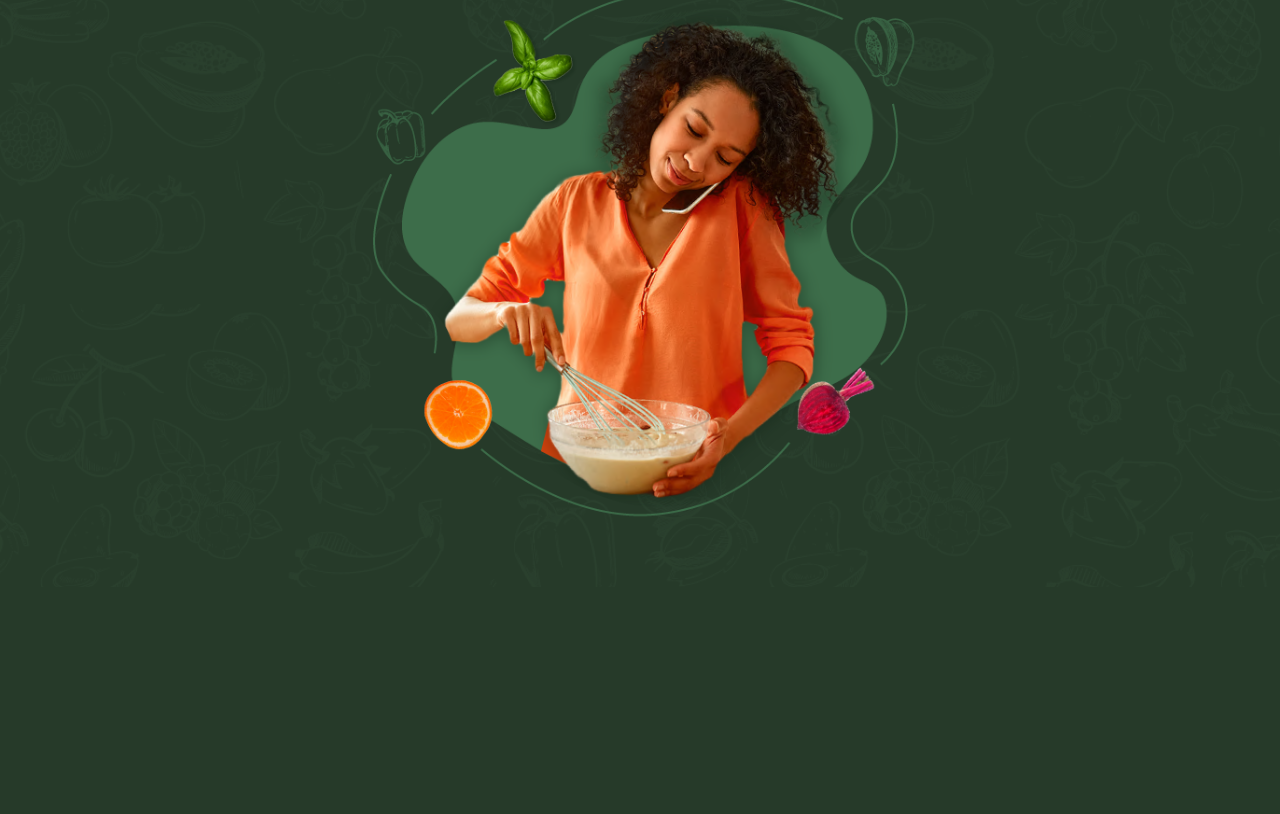
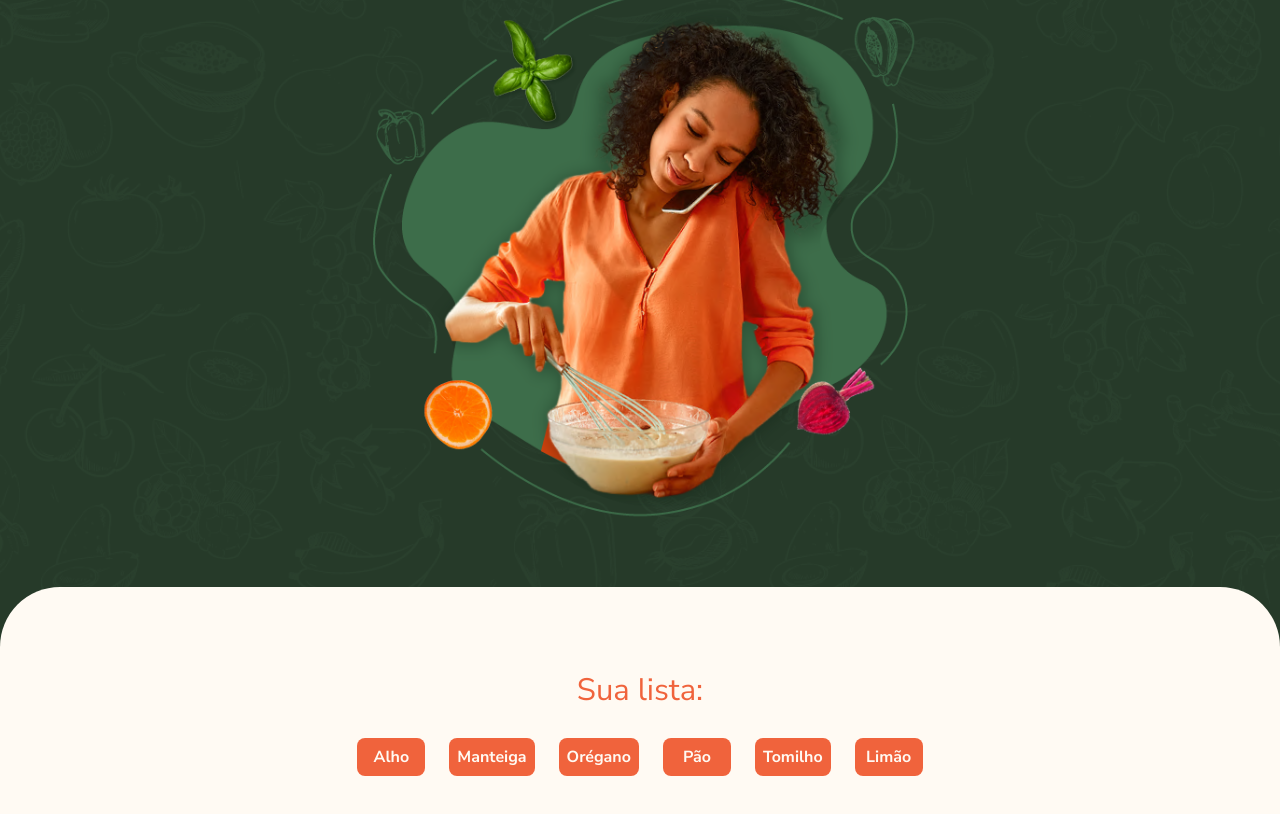
Before and after one commit to othiagobrito/vue-alura-graduation, a Vue app: page / in a window 1280 px wide. Shown: the part 444-1258 px from the top of the page. Before the commit the page ends 1031 px from the top, so only its background shows below. Built offline with nearby package versions, Linux system fonts and the light colour scheme.

Commit message:
v-for loop

```diff
--- a/src/App.vue
+++ b/src/App.vue
@@ -1,14 +1,18 @@
 <script lang="ts">
   import Banner from '@components/Banner.vue';
+  import MainContent from './components/MainContent.vue';
+
   export default {
     components: {
       Banner,
+      MainContent,
     },
   };
 </script>
 
 <template>
   <Banner />
+  <MainContent />
 </template>
 
 <style scoped>
--- /dev/null
+++ b/src/components/MainContent.vue
@@ -0,0 +1,97 @@
+<script lang="ts">
+    export default {
+        data() {
+            return {
+                ingredients: [
+                    'Alho',
+                    'Manteiga',
+                    'Orégano',
+                    'Pão',
+                    'Tomilho',
+                    'Limão',
+                ]
+            }
+        }
+    }
+</script>
+
+<template>
+    <main class="conteudo-principal">
+        <section>
+            <span class="subtitulo-lg sua-lista-texto">
+                Sua lista:
+            </span>
+
+            <ul class="ingredientes-sua-lista">
+                <li v-for="ingredient in ingredients" class="ingrediente">
+                    {{ ingredient }}
+                </li>
+            </ul>
+        </section>
+    </main>
+</template>
+
+<style scoped>
+    .conteudo-principal {
+        padding: 6.5rem 7.5rem;
+        border-radius: 3.75rem 3.75rem 0rem 0rem;
+        background: var(--creme, #FFFAF3);
+        color: var(--cinza, #444);
+
+        display: flex;
+        flex-direction: column;
+        align-items: center;
+        gap: 5rem;
+    }
+
+    .sua-lista-texto {
+        color: var(--coral, #F0633C);
+        display: block;
+        text-align: center;
+        margin-bottom: 1.5rem;
+    }
+
+    .ingredientes-sua-lista {
+        display: flex;
+        justify-content: center;
+        gap: 1rem 1.5rem;
+        flex-wrap: wrap;
+    }
+
+    .ingrediente {
+        display: inline-block;
+        border-radius: 0.5rem;
+        min-width: 4.25rem;
+        padding: 0.5rem;
+        text-align: center;
+        transition: 0.2s;
+        color: var(--creme, #FFFAF3);
+        background: var(--coral, #F0633C);
+        font-weight: 700;
+    }
+
+    .lista-vazia {
+        display: flex;
+        justify-content: center;
+        align-items: center;
+        flex-wrap: wrap;
+        gap: 0.25rem;
+
+        color: var(--coral, #F0633C);
+        text-align: center;
+    }
+
+    @media only screen and (max-width: 1300px) {
+        .conteudo-principal {
+            padding: 5rem 3.75rem;
+            gap: 3.5rem;
+        }
+    }
+
+    @media only screen and (max-width: 767px) {
+        .conteudo-principal {
+            padding: 4rem 1.5rem;
+            gap: 4rem;
+        }
+    }
+</style>
```
